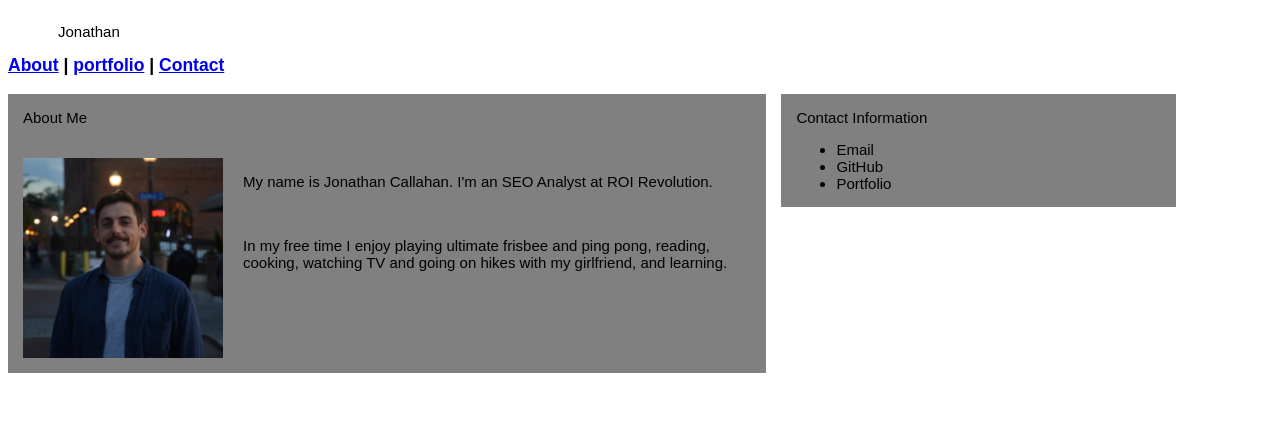
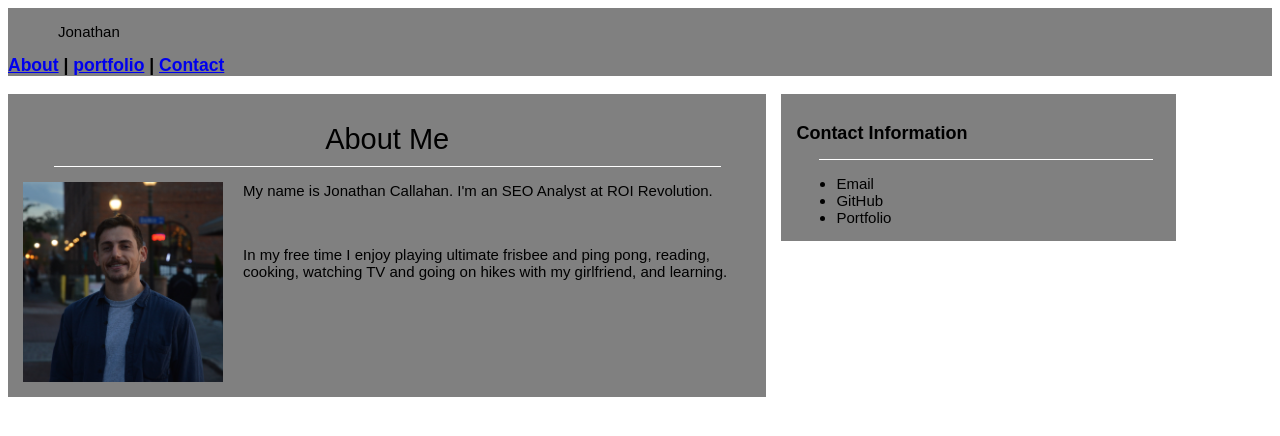
Before and after one commit to jonathantcallahan/Basic-Portfolio, a plain HTML site: page index.html in a window 1280 px wide. Drawn offline with Linux system fonts and the light colour scheme.

Commit message:
CSS/html

```diff
--- a/assets/css/stylesheet.css
+++ b/assets/css/stylesheet.css
@@ -8,6 +8,18 @@ body {
 	height: 200px;
 }
 
+.bio-text {
+	padding-left: 15px;
+}
+
+.gray-block {
+	background-color: white;
+	height: 1px;
+	margin-left: 6%;
+	margin-right: 6%;
+	margin-bottom: 15px;
+}
+
 .top-name {
 	color
 	background-color: green;
@@ -16,7 +28,7 @@ body {
 }
 
 .top-nav {
-clear: both;
+	clear: both;
 }
 
 #bio-image {
@@ -42,5 +54,16 @@ clear: both;
 }
 
 #about-me-title {
-	padding-left: 15px;
+	font-size: 29px;
+	text-align: center;
+	margin-bottom: 10px;
+	font-weight: 100;
 }
+
+h2 {
+	font-size: 18px;
+}
+
+header {
+	background-color: gray;
+}
--- a/index.html
+++ b/index.html
@@ -7,21 +7,24 @@
 		<link rel="stylesheet" type="text/css" href="assets/css/stylesheet.css">
 	</head>
 	<body>
-		<p class="top-name">Jonathan</p>
-		<div class="top-nav">
+		<header>
+			<p class="top-name">Jonathan</p>
+			<div class="top-nav">
 			<h3><a href="#">About</a> | <a href="#">portfolio</a> | <a href="#">Contact</a></h3>
-		</div>
+			</div>
+		</header>
 		<div class="bio">
 			<p id="about-me-title">About Me</p>
-			<br>
+			<div class="gray-block"></div>
 			<img src="ProfileImage.jpg" id="bio-image">
 			<p class="bio-text">My name is Jonathan Callahan. I'm an SEO Analyst at ROI Revolution.</p>
 			<br>
-			<p>In my free time I enjoy playing ultimate frisbee and ping pong, reading, cooking, watching TV and going on hikes with my girlfriend, and learning.</p>
+			<p class="bio-text">In my free time I enjoy playing ultimate frisbee and ping pong, reading, cooking, watching TV and going on hikes with my girlfriend, and learning.</p>
 			<br>
 		</div>
-		<div class="contact-info"
+		<div class="contact-info">
 			<h2>Contact Information</h2>
+			<div class="gray-block"></div>
 			<ul>
 				<li>Email</li>
 				<li>GitHub</li>
```
